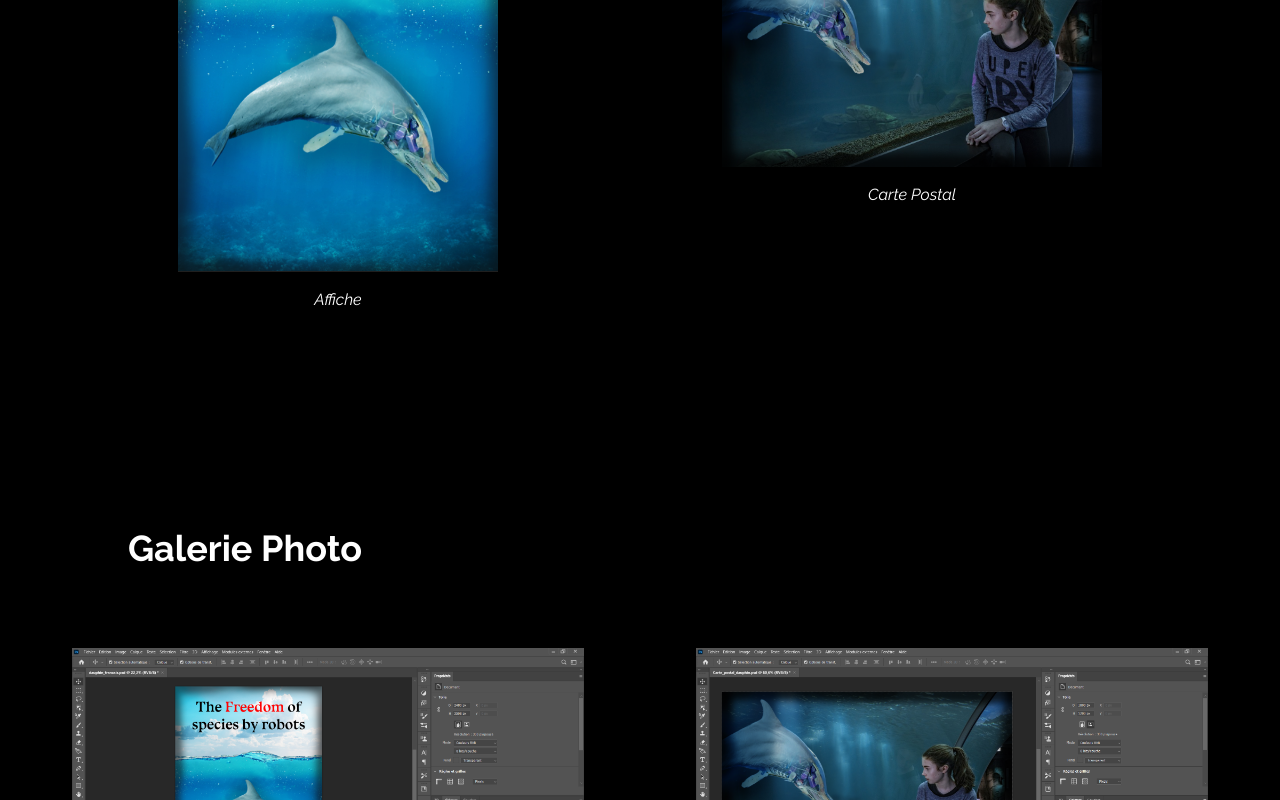
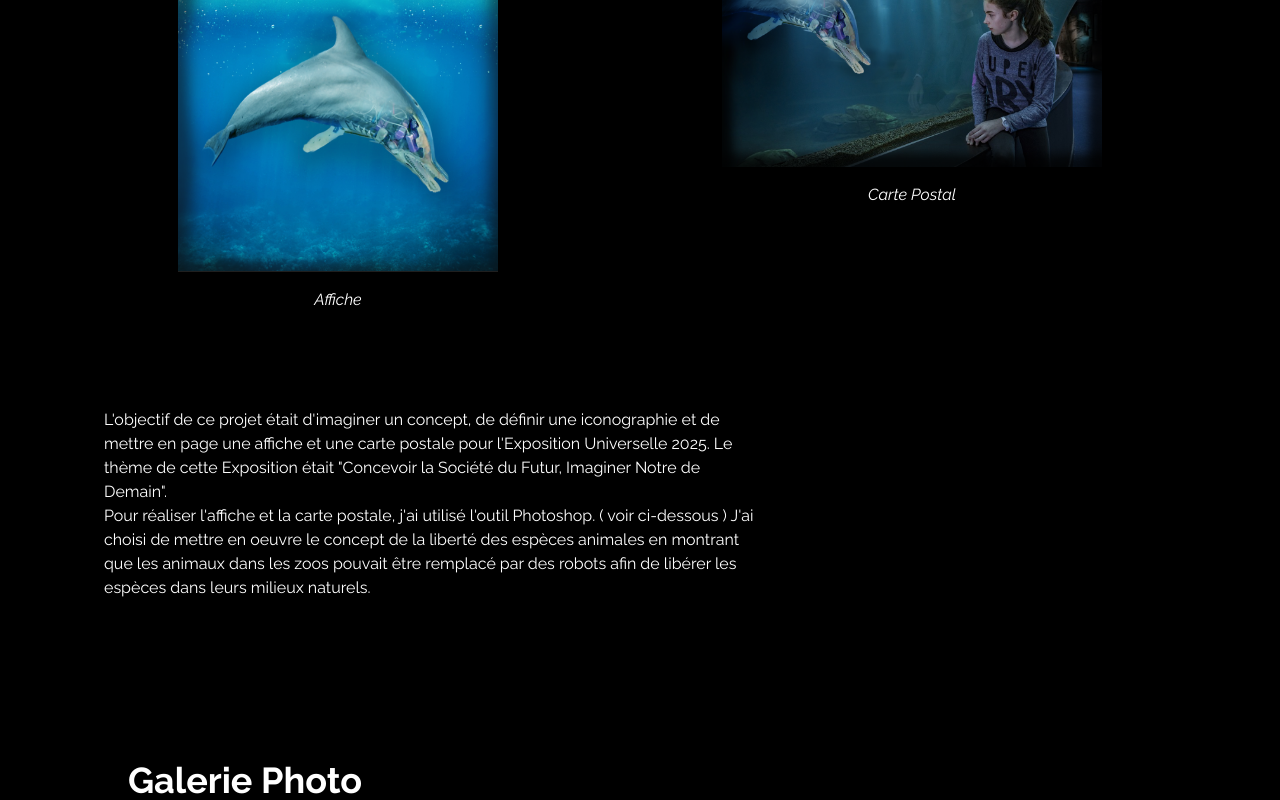
Before and after one commit to Flo714/projetS4, a Vue app: page /Exposition_Universelle_2025 in a window 1280 px wide. Shown: the part 491-1291 px from the top of the page. Built offline with nearby package versions, Linux system fonts and the light colour scheme.

Commit message:
expo détails

```diff
--- a/src/views/Exposition_Universelle_2025.vue
+++ b/src/views/Exposition_Universelle_2025.vue
@@ -79,6 +79,12 @@
       <p class="text-center my-4 italic">Carte Postal</p>
     </div>
   </div>
+  <div class="xl:mr-[500px] my-10 md:mx-20">
+    <p>L'objectif de ce projet était d'imaginer un concept, de définir une iconographie et de mettre en page une affiche et une carte postale pour l'Exposition Universelle 2025.
+      Le thème de cette Exposition était "Concevoir la Société du Futur, Imaginer Notre de Demain".<br>
+    Pour réaliser l'affiche et la carte postale, j'ai utilisé l'outil Photoshop. ( voir ci-dessous ) J'ai choisi de mettre en oeuvre le concept de la liberté des espèces animales
+    en montrant que les animaux dans les zoos pouvait être remplacé par des robots afin de libérer les espèces dans leurs milieux naturels.</p>
+  </div>
   <div class="lg:my-40 mx-16">
     <h2 class="font-bold text-lg lg:text-4xl mt-10 mb-20 mx-10 ">Galerie Photo</h2>
     <div class="grid grid-flow-row-dense grid-cols-[repeat(auto-fit,minmax(280px,1fr))] justify-items-center items-center gap-10 lg:gap-36">
```
